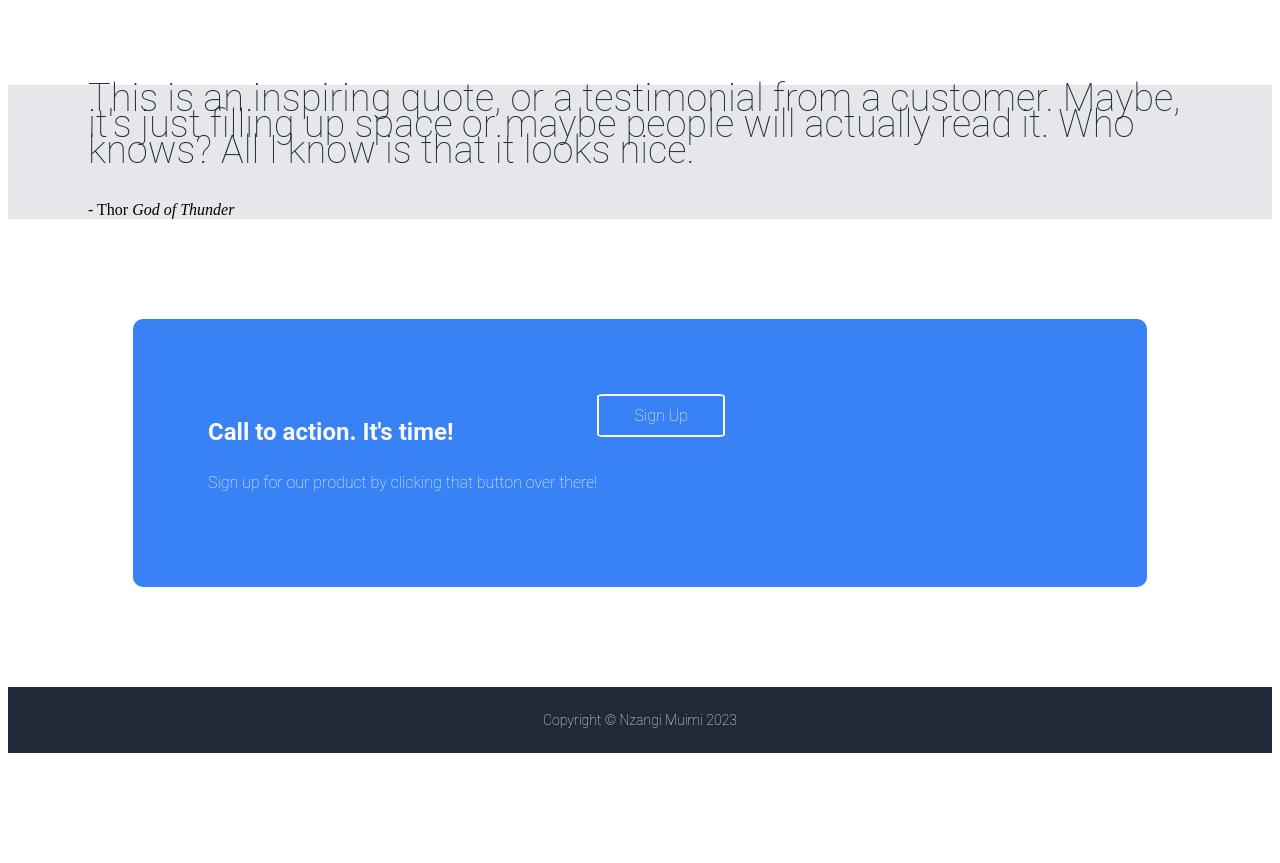
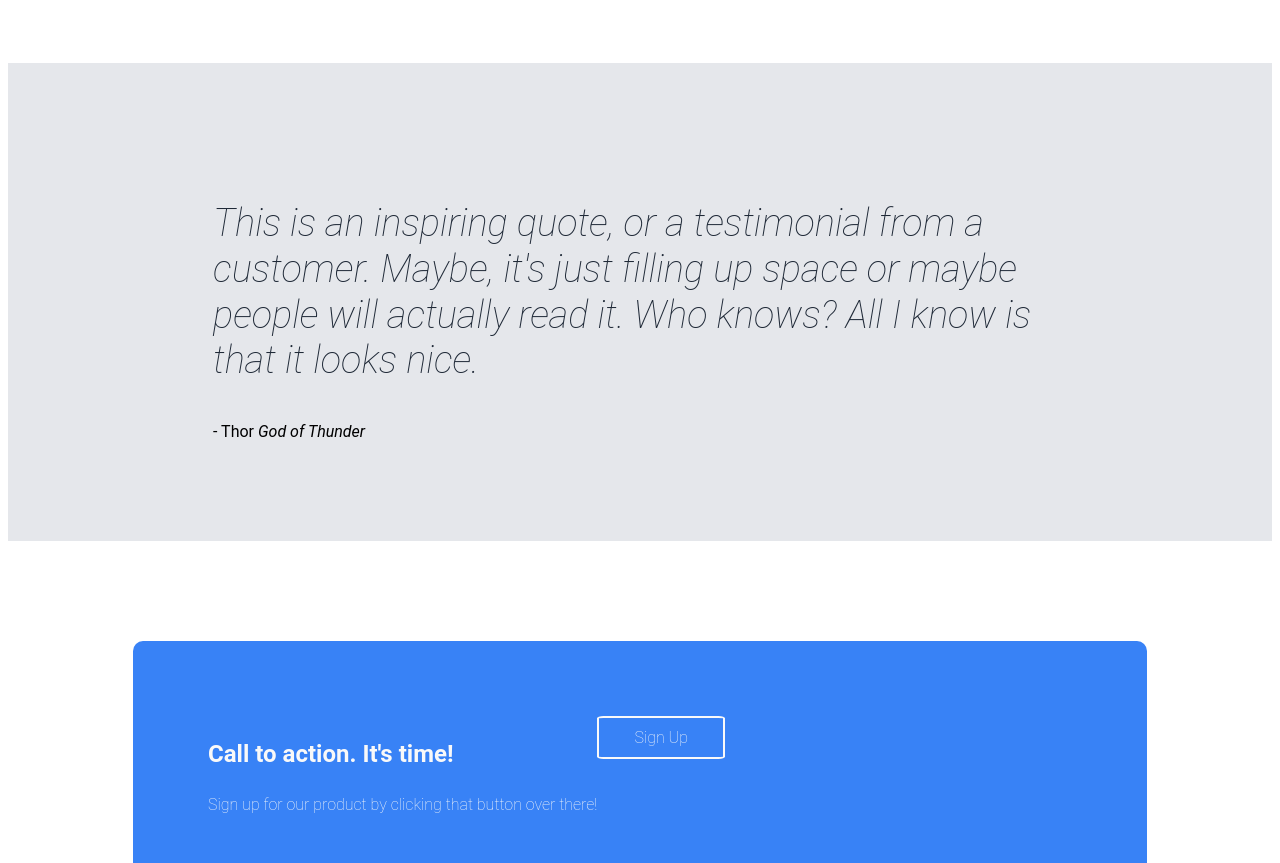
Before and after one commit to Muimi81/odin-landing-page, a plain HTML site: page index.html in a window 1280 px wide. Shown: the part 1101-1964 px from the top of the page. Before the commit the page ends 1868 px from the top, so only its background shows below. Drawn offline with Linux system fonts and the light colour scheme.

Commit message:
style blockquote

```diff
--- a/style.css
+++ b/style.css
@@ -88,15 +88,32 @@ p {
     align-items: end;
 }
 
-blockquote p {
-    font-size: 38px;
-    font-style: light italic;
-    color: #1f2937;
-}
+
+/*styling the quote section (starts)*/
 
 #quote {
     background: #e5e7eb;
 }
+
+blockquote {
+    font-family: roboto, sans-serif;
+    padding-left: 125px;
+    padding-top: 100px;
+    padding-bottom: 100px;
+    padding-right: 125px;
+}
+
+
+blockquote p {
+    font-size: 38px;
+    font-style: italic;
+    color: #1f2937;
+    font-weight: lighter;
+    line-height: 120%;
+}
+
+/*styling the quote section (ends)*/
+
 
 /* main navigation styling*/
 
```
